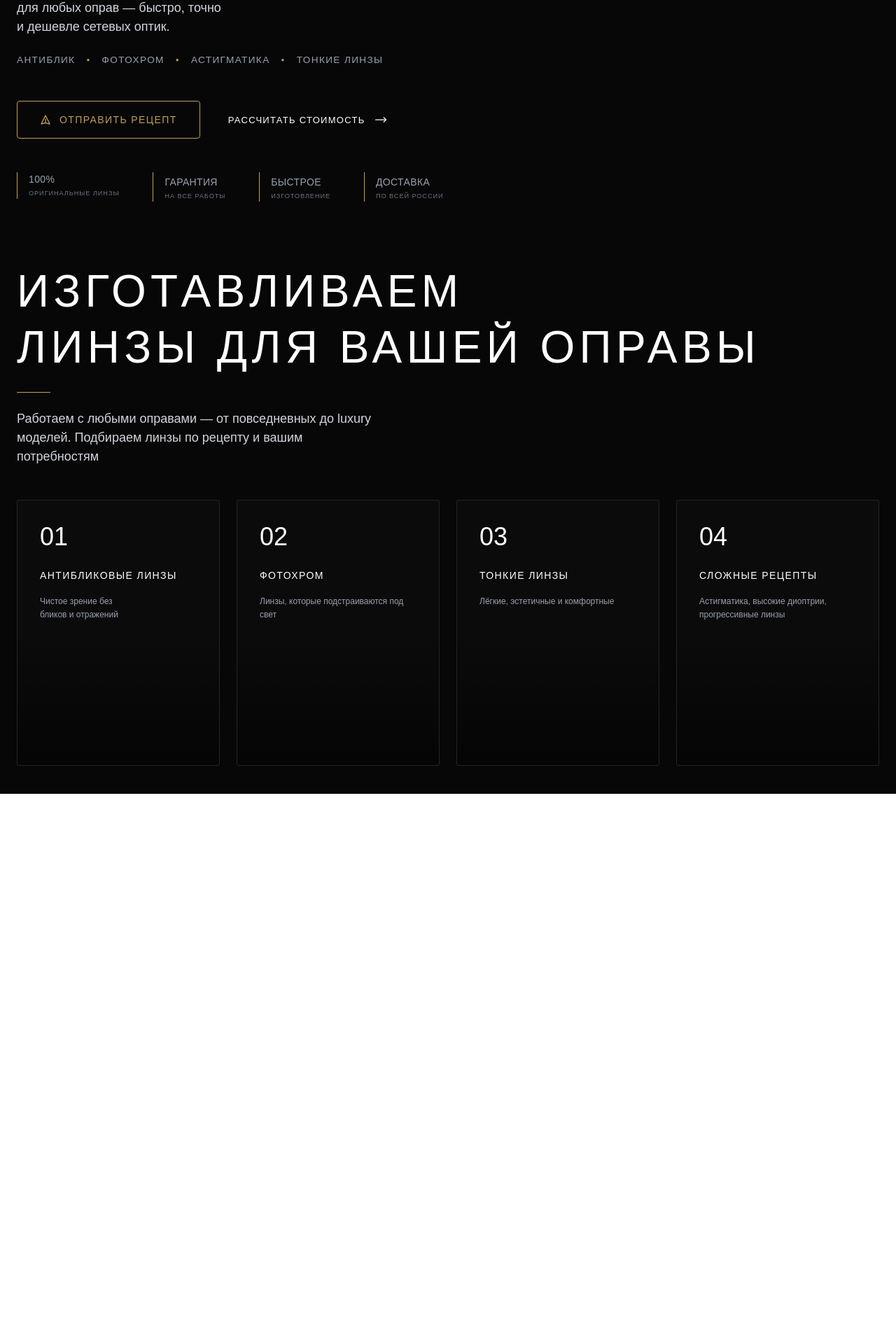
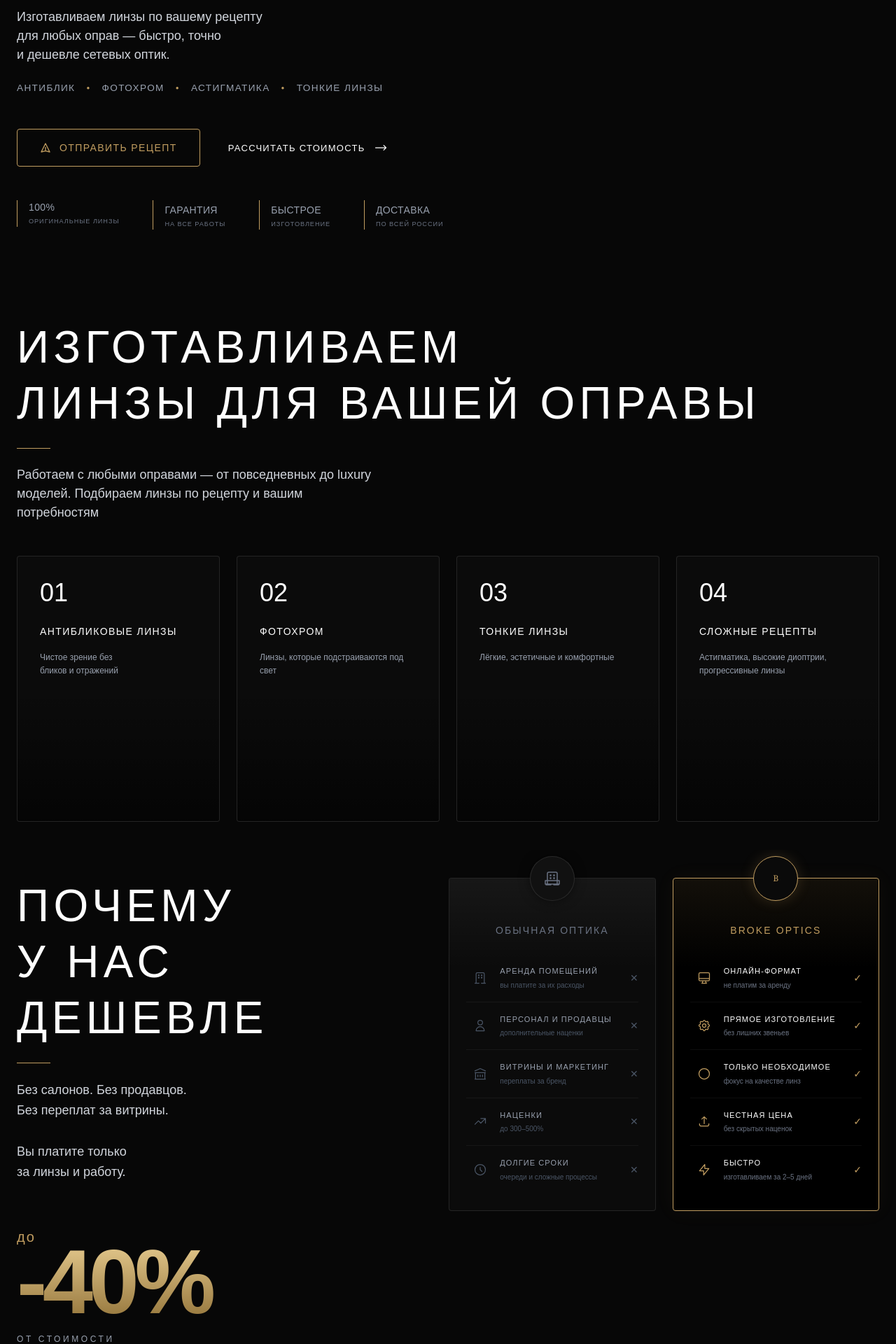
Before and after one commit to kxxdree/broke-optics, a Nuxt app: page / in a window 1280 px wide. Shown: the part 515-2435 px from the top of the page at 70% size. Before the commit the page ends 1649 px from the top, so only its background shows below. Built offline with nearby package versions, Linux system fonts and the light colour scheme.

Commit message:
feat: add cheaper section

```diff
--- /dev/null
+++ b/app/components/CheaperSection.vue
@@ -0,0 +1,190 @@
+<template>
+  <section class="relative w-full bg-[#070707] text-white overflow-hidden">
+    <div class="max-w-7xl mx-auto px-6 flex flex-col lg:flex-row gap-16 items-start relative z-10">
+      <div class="w-full lg:w-[45%] flex flex-col pt-10">
+        <h2 class="text-5xl md:text-[4rem] leading-tight uppercase mb-6 font-light tracking-widest">
+          Почему<br />
+          у нас дешевле
+        </h2>
+
+        <div class="w-12 h-px bg-[#c19d60] mb-6"></div>
+
+        <p class="text-gray-300 text-lg leading-relaxed max-w-sm mb-16">
+          Без салонов. Без продавцов.<br />
+          Без переплат за витрины.
+          <br /><br />
+          Вы платите только<br />
+          за линзы и работу.
+        </p>
+
+        <div class="relative">
+          <span class="text-[#c19d60] text-xl block -mb-3.75 tracking-widest">до</span>
+
+          <span
+            class="text-[100px] md:text-[130px] leading-none font-bold bg-clip-text text-transparent bg-linear-to-b from-[#ebd094] to-[#8f7035] tracking-tighter block mb-2"
+          >
+            -40%
+          </span>
+          <p class="text-gray-400 text-[12px] tracking-[0.3em] uppercase leading-relaxed">
+            От стоимости<br />
+            сетевых оптик
+          </p>
+        </div>
+      </div>
+
+      <div class="w-full lg:w-[50%] grid grid-cols-1 md:grid-cols-2 gap-6 pt-10">
+        <div class="relative bg-white/2 border border-white/10 rounded pt-16 flex flex-col overflow-visible">
+          <div
+            class="absolute -top-8 left-1/2 -translate-x-1/2 w-16 h-16 rounded-full bg-[#111] border border-white/10 flex items-center justify-center z-20 shadow-[0_0_15px_rgba(0,0,0,0.5)]"
+          >
+            <svg class="w-6 h-6 text-gray-500" fill="none" stroke="currentColor" viewBox="0 0 24 24">
+              <path
+                stroke-linecap="round"
+                stroke-linejoin="round"
+                stroke-width="1.5"
+                d="M19 21V5a2 2 0 00-2-2H7a2 2 0 00-2 2v16m14 0h2m-2 0h-5m-9 0H3m2 0h5M9 7h1v1H9V7zm5 0h1v1h-1V7zm-5 4h1v1H9v-1zm5 0h1v1h-1v-1zm-3 4H2v5h20v-5h-9z"
+              />
+            </svg>
+          </div>
+
+          <div class="absolute top-0 left-0 right-0 h-32 bg-linear-to-b from-white/5 to-transparent z-0 rounded-t pointer-events-none"></div>
+
+          <h3 class="text-center text-gray-500 uppercase tracking-[0.15em] text-sm mb-6 relative z-10">Обычная оптика</h3>
+
+          <div class="px-6 pb-6 relative z-10">
+            <div v-for="(item, index) in regularOptics" :key="index" class="flex items-center py-4 border-b border-white/5 last:border-b-0">
+              <div class="w-10 shrink-0 text-gray-600 flex justify-center">
+                <component :is="item.icon" class="w-5 h-5" />
+              </div>
+              <div class="grow pl-2">
+                <div class="text-[11px] text-gray-400 uppercase tracking-widest mb-1">{{ item.title }}</div>
+                <div class="text-[10px] text-gray-600">{{ item.desc }}</div>
+              </div>
+              <div class="text-gray-600 text-sm shrink-0 pl-2">✕</div>
+            </div>
+          </div>
+        </div>
+
+        <div class="relative bg-black border border-[#c19d60] rounded pt-16 flex flex-col overflow-visible shadow-[0_0_30px_rgba(193,157,96,0.05)]">
+          <div
+            class="absolute -top-8 left-1/2 -translate-x-1/2 w-16 h-16 rounded-full bg-[#0a0a0a] border border-[#c19d60] flex items-center justify-center z-20 shadow-[0_0_20px_rgba(193,157,96,0.2)]"
+          >
+            <div class="w-8 h-8 flex items-center justify-center text-[#c19d60] text-xs font-serif">B</div>
+          </div>
+
+          <div class="absolute top-0 left-0 right-0 h-32 bg-linear-to-b from-[#c19d60]/10 to-transparent z-0 rounded-t pointer-events-none"></div>
+
+          <h3 class="text-center text-[#c19d60] uppercase tracking-[0.15em] text-sm mb-6 relative z-10">Broke Optics</h3>
+
+          <div class="px-6 pb-6 relative z-10">
+            <div v-for="(item, index) in brokeOptics" :key="index" class="flex items-center py-4 border-b border-white/5 last:border-b-0">
+              <div class="w-10 shrink-0 text-[#c19d60] flex justify-center">
+                <component :is="item.icon" class="w-5 h-5" />
+              </div>
+              <div class="grow pl-2">
+                <div class="text-[11px] text-white uppercase tracking-widest mb-1">{{ item.title }}</div>
+                <div class="text-[10px] text-gray-500">{{ item.desc }}</div>
+              </div>
+              <div class="text-[#c19d60] text-sm shrink-0 pl-2">✓</div>
+            </div>
+          </div>
+        </div>
+      </div>
+    </div>
+  </section>
+</template>
+
+<script setup>
+import { h } from "vue";
+
+const IconBuilding = () =>
+  h("svg", { fill: "none", stroke: "currentColor", viewBox: "0 0 24 24" }, [
+    h("path", {
+      "stroke-linecap": "round",
+      "stroke-linejoin": "round",
+      "stroke-width": "1.5",
+      d: "M19 21V5a2 2 0 00-2-2H7a2 2 0 00-2 2v16m14 0h2m-2 0h-5m-9 0H3m2 0h5M9 7h1v1H9V7zm5 0h1v1h-1V7zm-5 4h1v1H9v-1zm5 0h1v1h-1v-1z",
+    }),
+  ]);
+const IconUser = () =>
+  h("svg", { fill: "none", stroke: "currentColor", viewBox: "0 0 24 24" }, [
+    h("path", {
+      "stroke-linecap": "round",
+      "stroke-linejoin": "round",
+      "stroke-width": "1.5",
+      d: "M16 7a4 4 0 11-8 0 4 4 0 018 0zM12 14a7 7 0 00-7 7h14a7 7 0 00-7-7z",
+    }),
+  ]);
+const IconPresentation = () =>
+  h("svg", { fill: "none", stroke: "currentColor", viewBox: "0 0 24 24" }, [
+    h("path", {
+      "stroke-linecap": "round",
+      "stroke-linejoin": "round",
+      "stroke-width": "1.5",
+      d: "M8 14v3m4-3v3m4-3v3M3 21h18M3 10h18M3 7l9-4 9 4M4 10h16v11H4V10z",
+    }),
+  ]);
+const IconTrending = () =>
+  h("svg", { fill: "none", stroke: "currentColor", viewBox: "0 0 24 24" }, [
+    h("path", { "stroke-linecap": "round", "stroke-linejoin": "round", "stroke-width": "1.5", d: "M13 7h8m0 0v8m0-8l-8 8-4-4-6 6" }),
+  ]);
+const IconClock = () =>
+  h("svg", { fill: "none", stroke: "currentColor", viewBox: "0 0 24 24" }, [
+    h("path", { "stroke-linecap": "round", "stroke-linejoin": "round", "stroke-width": "1.5", d: "M12 8v4l3 3m6-3a9 9 0 11-18 0 9 9 0 0118 0z" }),
+  ]);
+
+const IconMonitor = () =>
+  h("svg", { fill: "none", stroke: "currentColor", viewBox: "0 0 24 24" }, [
+    h("path", {
+      "stroke-linecap": "round",
+      "stroke-linejoin": "round",
+      "stroke-width": "1.5",
+      d: "M9.75 17L9 20l-1 1h8l-1-1-.75-3M3 13h18M5 17h14a2 2 0 002-2V5a2 2 0 00-2-2H5a2 2 0 00-2 2v10a2 2 0 002 2z",
+    }),
+  ]);
+const IconCog = () =>
+  h("svg", { fill: "none", stroke: "currentColor", viewBox: "0 0 24 24" }, [
+    h("path", {
+      "stroke-linecap": "round",
+      "stroke-linejoin": "round",
+      "stroke-width": "1.5",
+      d: "M10.325 4.317c.426-1.756 2.924-1.756 3.35 0a1.724 1.724 0 002.573 1.066c1.543-.94 3.31.826 2.37 2.37a1.724 1.724 0 001.065 2.572c1.756.426 1.756 2.924 0 3.35a1.724 1.724 0 00-1.066 2.573c.94 1.543-.826 3.31-2.37 2.37a1.724 1.724 0 00-2.572 1.065c-.426 1.756-2.924 1.756-3.35 0a1.724 1.724 0 00-2.573-1.066c-1.543.94-3.31-.826-2.37-2.37a1.724 1.724 0 00-1.065-2.572c-1.756-.426-1.756-2.924 0-3.35a1.724 1.724 0 001.066-2.573c-.94-1.543.826-3.31 2.37-2.37.996.608 2.296.07 2.572-1.065z",
+    }),
+    h("path", { "stroke-linecap": "round", "stroke-linejoin": "round", "stroke-width": "1.5", d: "M15 12a3 3 0 11-6 0 3 3 0 016 0z" }),
+  ]);
+const IconCircle = () =>
+  h("svg", { fill: "none", stroke: "currentColor", viewBox: "0 0 24 24" }, [
+    h("circle", { cx: "12", cy: "12", r: "9", "stroke-width": "1.5", "stroke-linecap": "round", "stroke-linejoin": "round" }),
+  ]);
+const IconArrowDown = () =>
+  h("svg", { fill: "none", stroke: "currentColor", viewBox: "0 0 24 24" }, [
+    h("path", {
+      "stroke-linecap": "round",
+      "stroke-linejoin": "round",
+      "stroke-width": "1.5",
+      d: "M4 16v1a3 3 0 003 3h10a3 3 0 003-3v-1m-4-8l-4-4m0 0L8 8m4-4v12",
+    }),
+  ]);
+const IconLightning = () =>
+  h("svg", { fill: "none", stroke: "currentColor", viewBox: "0 0 24 24" }, [
+    h("path", { "stroke-linecap": "round", "stroke-linejoin": "round", "stroke-width": "1.5", d: "M13 10V3L4 14h7v7l9-11h-7z" }),
+  ]);
+
+// Данные для первой карточки (Обычная оптика)
+const regularOptics = [
+  { icon: IconBuilding, title: "Аренда помещений", desc: "вы платите за их расходы" },
+  { icon: IconUser, title: "Персонал и продавцы", desc: "дополнительные наценки" },
+  { icon: IconPresentation, title: "Витрины и маркетинг", desc: "переплаты за бренд" },
+  { icon: IconTrending, title: "Наценки", desc: "до 300–500%" },
+  { icon: IconClock, title: "Долгие сроки", desc: "очереди и сложные процессы" },
+];
+
+// Данные для второй карточки (Broke Optics)
+const brokeOptics = [
+  { icon: IconMonitor, title: "Онлайн-формат", desc: "не платим за аренду" },
+  { icon: IconCog, title: "Прямое изготовление", desc: "без лишних звеньев" },
+  { icon: IconCircle, title: "Только необходимое", desc: "фокус на качестве линз" },
+  { icon: IconArrowDown, title: "Честная цена", desc: "без скрытых наценок" },
+  { icon: IconLightning, title: "Быстро", desc: "изготавливаем за 2–5 дней" },
+];
+</script>
--- a/app/components/HeroSection.vue
+++ b/app/components/HeroSection.vue
@@ -1,15 +1,13 @@
 <script setup lang="ts">
-import AppHeader from "~/components/AppHeader.vue";
 import BaseButton from "~/components/UI/BaseButton.vue";
 </script>
 
 <template>
+  <section class="relative w-full py-10 overflow-hidden">
     <!-- Фоновая заглушка для очков (вставь сюда картинку через bg-[url(...)]) -->
     <div class="absolute inset-0 z-0 pointer-events-none"></div>
 
-  <AppHeader />
-
-  <main class="relative z-10 grow flex flex-col justify-center max-w-7xl mx-auto px-6 w-full py-12">
+    <div class="relative z-10 grow flex flex-col justify-center max-w-7xl mx-auto px-6 w-full py-12">
       <h1 class="text-gray-400 text-lg tracking-[0.3em] uppercase mb-6 font-light">Премиальная оптика нового формата</h1>
 
       <h2 class="text-5xl md:text-[4rem] leading-tight uppercase mb-6 max-w-2xl font-light tracking-widest">
@@ -53,29 +51,30 @@ import BaseButton from "~/components/UI/BaseButton.vue";
           </svg>
         </a>
       </div>
-  </main>
+    </div>
 
-  <footer class="relative z-10 w-full max-w-7xl mx-auto px-6 pb-12 mt-auto">
+    <ul class="relative z-10 w-full max-w-7xl mx-auto px-6 pb-12 mt-auto">
       <div class="flex items-start gap-12">
-      <div class="flex flex-col border-l border-[#c19d60] pl-4">
+        <li class="flex flex-col border-l border-[#c19d60] pl-4">
           <span class="text-gray-400 text-sm uppercase mb-1 tracking-wide">100%</span>
           <span class="text-gray-500 text-[0.575rem] uppercase tracking-widest">Оригинальные линзы</span>
-      </div>
+        </li>
 
-      <div class="flex flex-col border-l border-[#c19d60] pl-4">
+        <li class="flex flex-col border-l border-[#c19d60] pl-4">
           <span class="text-gray-400 text-sm uppercase mb-1 mt-1 tracking-wide">Гарантия</span>
           <span class="text-gray-500 text-[0.575rem] uppercase tracking-widest">На все работы</span>
-      </div>
+        </li>
 
-      <div class="flex flex-col border-l border-[#c19d60] pl-4">
+        <li class="flex flex-col border-l border-[#c19d60] pl-4">
           <span class="text-gray-400 text-sm uppercase mb-1 mt-1 tracking-wide">Быстрое</span>
           <span class="text-gray-500 text-[0.575rem] uppercase tracking-widest">Изготовление</span>
-      </div>
+        </li>
 
-      <div class="flex flex-col border-l border-[#c19d60] pl-4">
+        <li class="flex flex-col border-l border-[#c19d60] pl-4">
           <span class="text-gray-400 text-sm uppercase mb-1 mt-1 tracking-wide">Доставка</span>
           <span class="text-gray-500 text-[0.575rem] uppercase tracking-widest">По всей России</span>
+        </li>
       </div>
-    </div>
-  </footer>
+    </ul>
+  </section>
 </template>
--- a/app/pages/index.vue
+++ b/app/pages/index.vue
@@ -1,11 +1,15 @@
 <script setup>
+import AppHeader from "~/components/AppHeader.vue";
 import HeroSection from "~/components/HeroSection.vue";
 import LensesSection from "~/components/LensesSection.vue";
+import CheaperSection from "~/components/CheaperSection.vue";
 </script>
 
 <template>
   <div class="min-h-screen bg-[#070707] text-white relative flex flex-col">
+    <AppHeader />
     <HeroSection />
     <LensesSection />
+    <CheaperSection />
   </div>
 </template>
```
Lines whose indentation alone changed are shown as unchanged.
